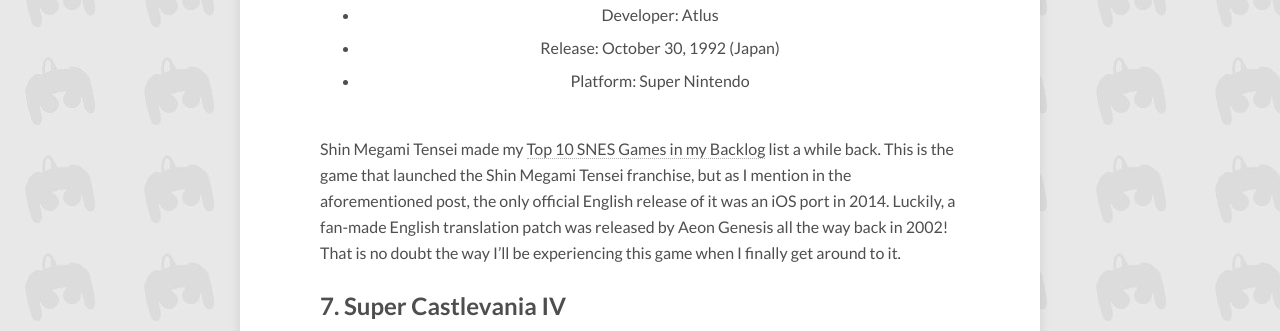
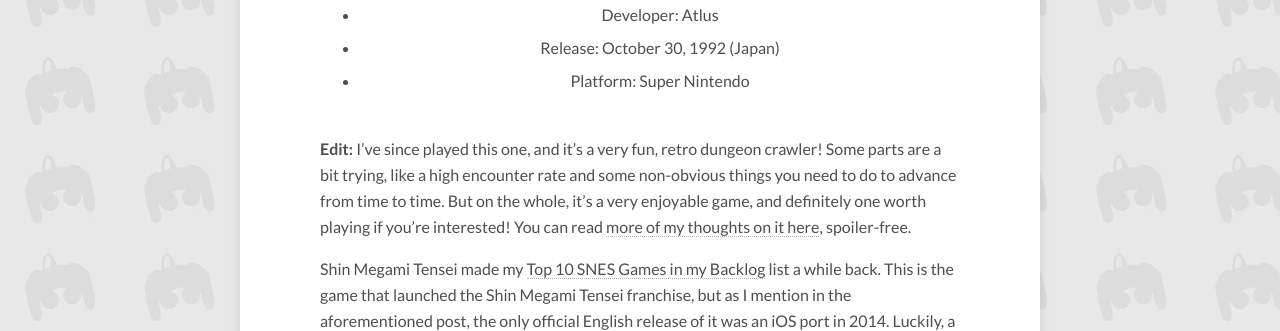
Before and after one commit to BravingTheBacklog/bravingthebacklog.github.io, a Jekyll site: the page built from _posts/2020-03-13-top-10-oldest-games-in-my-backlog.md, in a window 1280 px wide and 900 px high, scrolled down 2485 px, cut to the strip 121-452 px from the top of the window. Built offline with Jekyll 4.4.1, drawn with Linux system fonts in a browser that asks for light colours; nearby versions of some CDN libraries; comment, search, counter and statistics services are not loaded; some of the changed text lies outside the part shown.

Commit message:
Check Shin Megami Tensei off backlog lists

```diff
--- a/_posts/2020-03-13-top-10-oldest-games-in-my-backlog.md
+++ b/_posts/2020-03-13-top-10-oldest-games-in-my-backlog.md
@@ -69,7 +69,14 @@
 presented as cards, as if they're part of a tabletop RPG. This sounds pretty
 charming, and I am curious to see some of HAL's non-Kirby work.
 
-## 8. {% include game.html game="Shin Megami Tensei" platform="" %}
+## 8. {% include game.html game="Shin Megami Tensei" platform="" checkmark="" %}
+
+**Edit:** I've since played this one, and it's a very fun, retro dungeon
+crawler! Some parts are a bit trying, like a high encounter rate and some
+non-obvious things you need to do to advance from time to time. But on the
+whole, it's a very enjoyable game, and definitely one worth playing if you're
+interested! You can read [more of my thoughts on it here]({% post_url
+2021-07-19-what-im-playing-no-133 %}#ShinMegamiTensei), spoiler-free.
 
 Shin Megami Tensei made my [Top 10 SNES Games in my Backlog]({% post_url
 2019-08-11-top-10-snes-games-in-my-backlog %}) list a while back. This is the
```
Also changed, not shown: other parts of _posts/2020-03-13-top-10-oldest-games-in-my-backlog.md (+1 -1 lines), _posts/2019-08-11-top-10-snes-games-in-my-backlog.md (+9 -2 lines), _posts/2019-11-24-top-10-fan-translated-games-in-my-backlog.md (+9 -2 lines).
